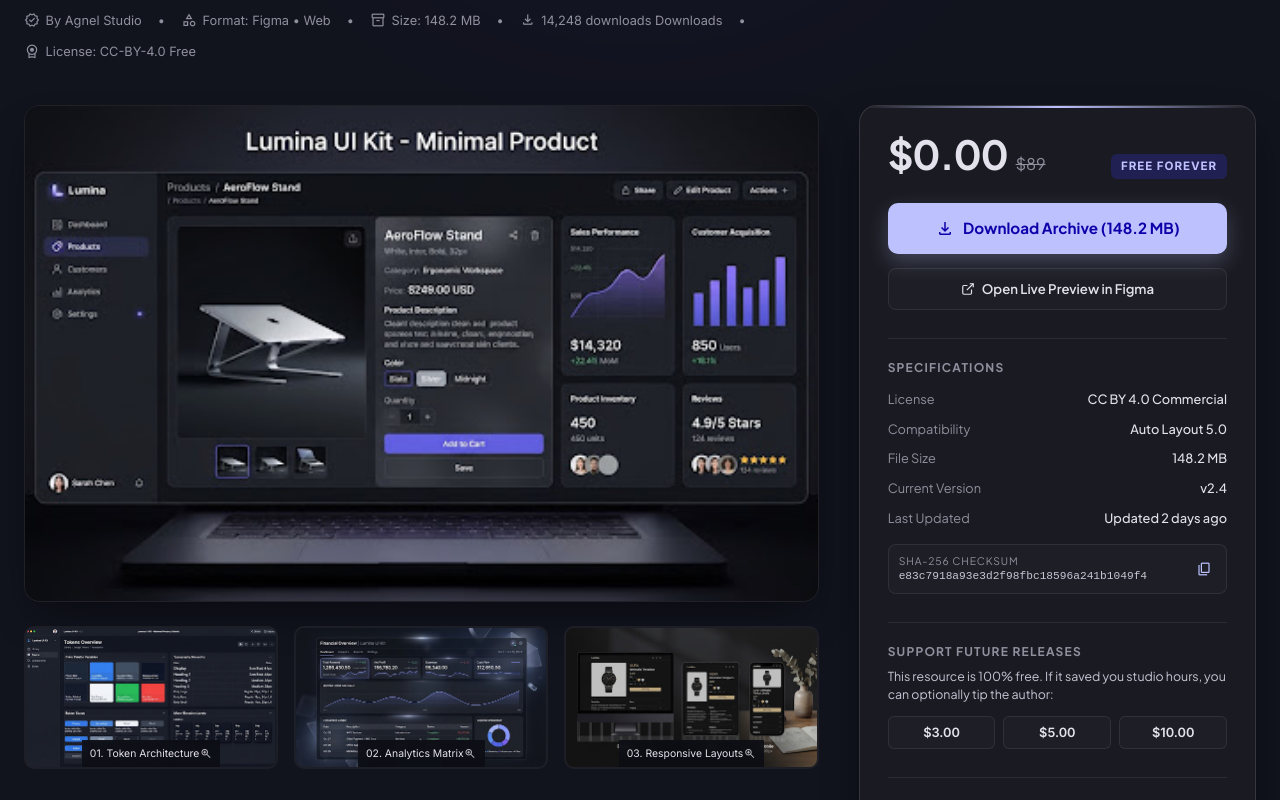
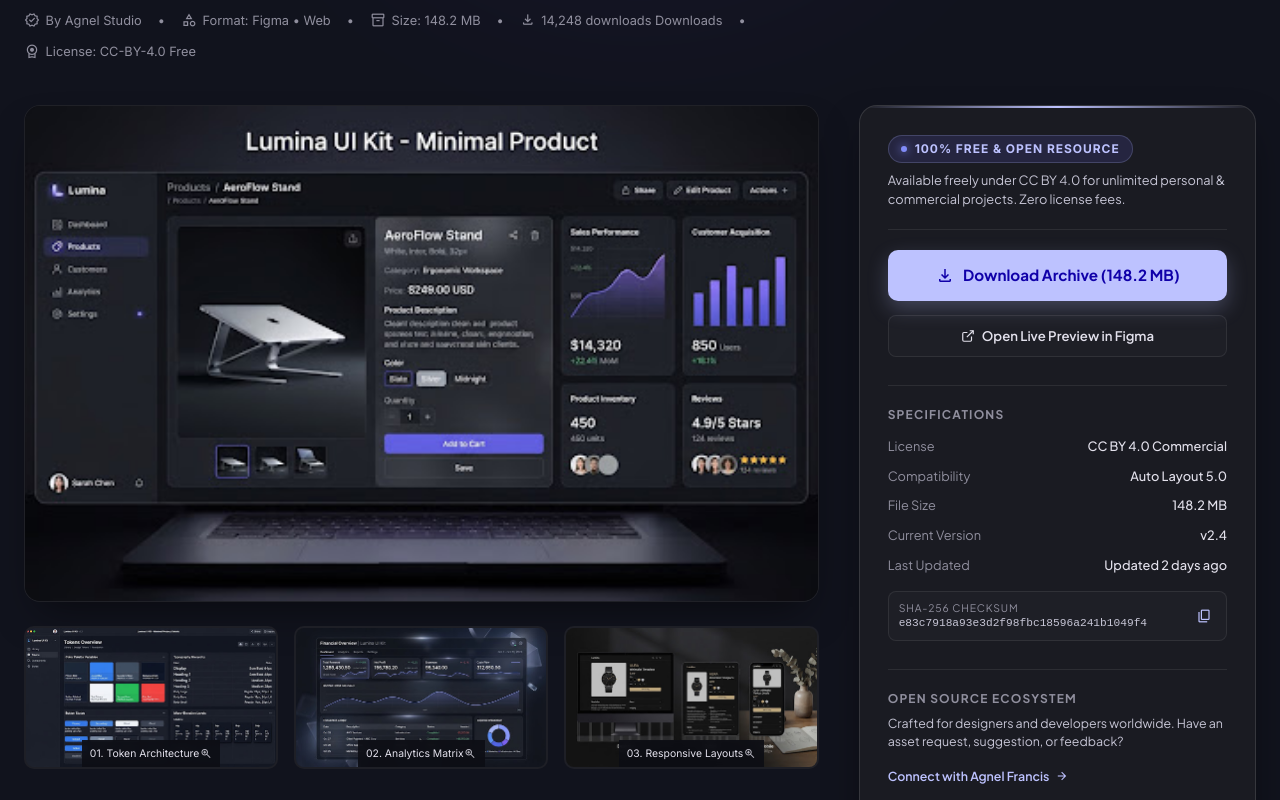
Before and after one commit to agnelfranciso/agnelfrancis, a Next.js app: page /resources/lumina-glass-ui-kit in a window 1280 px wide. Shown: the part 440-1240 px from the top of the page. Built offline with nearby package versions, Linux system fonts and the light colour scheme; a web font is replaced by a local one.

Commit message:
fix(resources): remove all pricing displays and tip chips, emphasizing 100% free open-source resource access

```diff
--- a/src/app/resources/ResourcesClient.tsx
+++ b/src/app/resources/ResourcesClient.tsx
@@ -306,7 +306,7 @@ export default function ResourcesClient() {
                           {item.format}
                         </span>
                         <span className="lumina-card-badge-right" style={{ position: "static" }}>
-                          {item.price}
+                          FREE
                         </span>
                       </div>
                       <div className="lumina-type-specimen">
@@ -332,7 +332,7 @@ export default function ResourcesClient() {
                         />
                       )}
                       <span className="lumina-card-badge-left">{item.format}</span>
-                      <span className="lumina-card-badge-right">{item.price}</span>
+                      <span className="lumina-card-badge-right">FREE</span>
                     </>
                   )}
                 </div>
--- a/src/app/resources/[id]/ProductDetailClient.tsx
+++ b/src/app/resources/[id]/ProductDetailClient.tsx
@@ -14,7 +14,6 @@ export default function ProductDetailClient({ resource }: ProductDetailClientPro
     resource.previewMain || resource.image || "/resources/images/lumina-detail-main.png"
   );
   const [activeTab, setActiveTab] = useState<"overview" | "included" | "license">("overview");
-  const [selectedTip, setSelectedTip] = useState<number | null>(null);
 
   // In-place download state
   const [downloadStatus, setDownloadStatus] = useState<"idle" | "downloading" | "completed">("idle");
@@ -264,7 +263,7 @@ export default function ProductDetailClient({ resource }: ProductDetailClientPro
                           {resource.format}
                         </span>
                         <span className="lumina-card-badge-right" style={{ position: "static" }}>
-                          {resource.price}
+                          FREE
                         </span>
                       </div>
                       <div className="lumina-type-specimen" style={{ fontSize: "3.5rem" }}>
@@ -545,15 +544,15 @@ export default function ProductDetailClient({ resource }: ProductDetailClientPro
                 <div className="lumina-purchase-card">
                   <div className="lumina-accent-top-line" />
 
-                  {/* Price Row */}
-                  <div className="lumina-price-row">
-                    <div>
-                      <span className="lumina-price-tag">{resource.price}</span>
-                      {resource.originalPrice && (
-                        <span className="lumina-price-original">{resource.originalPrice}</span>
-                      )}
+                  {/* Asset License / Free Status Header */}
+                  <div className="lumina-asset-status-card">
+                    <div className="lumina-status-indicator-badge">
+                      <span className="lumina-badge-pulse" />
+                      <span>100% Free &amp; Open Resource</span>
                     </div>
-                    <span className="lumina-free-forever-pill">FREE FOREVER</span>
+                    <p className="lumina-asset-status-desc">
+                      Available freely under CC BY 4.0 for unlimited personal &amp; commercial projects. Zero license fees.
+                    </p>
                   </div>
 
                   {/* THE IN-PLACE DOWNLOAD ACTION BUTTON */}
@@ -744,47 +743,29 @@ export default function ProductDetailClient({ resource }: ProductDetailClientPro
                     </div>
                   </div>
 
-                  {/* Optional Tip / Patron Chips */}
+                  {/* Open Source / Community Note */}
                   <div style={{ marginTop: "1.75rem", borderTop: "1px solid var(--res-border-subtle)", paddingTop: "1.25rem" }}>
                     <div style={{ fontSize: "0.75rem", fontWeight: 700, color: "var(--res-outline)", textTransform: "uppercase", letterSpacing: "0.1em", marginBottom: "0.35rem" }}>
-                      Support Future Releases
+                      Open Source Ecosystem
                     </div>
                     <p style={{ fontSize: "0.775rem", color: "var(--res-on-surface-variant)", margin: "0 0 0.75rem 0", lineHeight: 1.5 }}>
-                      This resource is 100% free. If it saved you studio hours, you can optionally tip the author:
+                      Crafted for designers and developers worldwide. Have an asset request, suggestion, or feedback?
                     </p>
-
-                    <div style={{ display: "grid", gridTemplateColumns: "repeat(3, 1fr)", gap: "0.5rem" }}>
-                      {[3, 5, 10].map((amount) => (
-                        <button
-                          key={amount}
-                          type="button"
-                          className="tip-chip"
-                          onClick={() => setSelectedTip(selectedTip === amount ? null : amount)}
-                          style={{
-                            padding: "6px 0",
-                            borderRadius: "8px",
-                            border: selectedTip === amount ? "1px solid var(--res-primary)" : "1px solid var(--res-border-subtle)",
-                            backgroundColor: selectedTip === amount ? "rgba(99, 102, 241, 0.2)" : "var(--res-surface-container)",
-                            color: selectedTip === amount ? "var(--res-primary)" : "var(--res-on-surface)",
-                            fontSize: "0.8rem",
-                            fontWeight: 700,
-                            cursor: "pointer",
-                            transition: "all 0.2s ease",
-                          }}
-                        >
-                          ${amount}.00
-                        </button>
-                      ))}
-                    </div>
-
-                    {selectedTip && (
-                      <div style={{ marginTop: "0.75rem", fontSize: "0.75rem", color: "var(--res-secondary)" }}>
-                        Thank you for considering a ${selectedTip} contribution! Direct UPI / Card link:{" "}
-                        <Link href="/contact" style={{ color: "var(--res-primary)", textDecoration: "underline" }}>
-                          Connect via Studio
-                        </Link>
-                      </div>
-                    )}
+                    <Link
+                      href="/contact"
+                      style={{
+                        display: "inline-flex",
+                        alignItems: "center",
+                        gap: "0.35rem",
+                        fontSize: "0.775rem",
+                        color: "var(--res-primary)",
+                        textDecoration: "none",
+                        fontWeight: 600,
+                      }}
+                    >
+                      <span>Connect with Agnel Francis</span>
+                      <span className="material-symbols-outlined" style={{ fontSize: 14 }}>arrow_forward</span>
+                    </Link>
                   </div>
 
                   {/* CLI Quick Integration */}
@@ -908,7 +889,7 @@ export default function ProductDetailClient({ resource }: ProductDetailClientPro
                         <img src={comp.image} alt={comp.title} className="lumina-card-img" />
                       )}
                       <span className="lumina-card-badge-left">{comp.format}</span>
-                      <span className="lumina-card-badge-right">{comp.price}</span>
+                      <span className="lumina-card-badge-right">FREE</span>
                     </div>
                     <div className="lumina-card-content">
                       <div>
--- a/src/app/resources/resources.css
+++ b/src/app/resources/resources.css
@@ -1053,37 +1053,33 @@
   background: linear-gradient(90deg, transparent, var(--res-primary), transparent);
 }
 
-.lumina-price-row {
-  display: flex;
-  align-items: baseline;
-  justify-content: space-between;
-  margin-bottom: 1.5rem;
+.lumina-asset-status-card {
+  padding-bottom: 1.25rem;
+  margin-bottom: 1.25rem;
+  border-bottom: 1px solid var(--res-border-subtle);
 }
 
-.lumina-price-tag {
-  font-size: 2.5rem;
+.lumina-status-indicator-badge {
+  display: inline-flex;
+  align-items: center;
+  gap: 0.5rem;
+  padding: 4px 12px;
+  border-radius: 9999px;
+  background-color: rgba(99, 102, 241, 0.15);
+  color: var(--res-primary);
+  font-size: 0.75rem;
   font-weight: 700;
-  color: var(--res-on-surface);
-  line-height: 1;
-  letter-spacing: -0.03em;
+  letter-spacing: 0.08em;
+  text-transform: uppercase;
+  font-family: 'Inter', system-ui, sans-serif;
+  border: 1px solid rgba(189, 194, 255, 0.2);
 }
 
-.lumina-price-original {
-  font-size: 1rem;
-  color: var(--res-outline);
-  text-decoration: line-through;
-  margin-left: 0.5rem;
-}
-
-.lumina-free-forever-pill {
-  padding: 4px 10px;
-  border-radius: 6px;
-  background-color: rgba(49, 49, 192, 0.3);
-  color: var(--res-secondary);
-  font-size: 0.725rem;
-  font-weight: 700;
-  letter-spacing: 0.08em;
-  font-family: 'Inter', system-ui, sans-serif;
+.lumina-asset-status-desc {
+  font-size: 0.8rem;
+  color: var(--res-on-surface-variant);
+  line-height: 1.5;
+  margin: 0.5rem 0 0 0;
 }
 
 /* In-Place Download Button with live progress */
--- a/src/data/resources.ts
+++ b/src/data/resources.ts
@@ -24,7 +24,7 @@ export interface Resource {
   categoryLabel: string;
   description: string;
   longDescription?: string;
-  price: string;
+  price?: string;
   originalPrice?: string;
   author: string;
   format: string;
@@ -70,8 +70,6 @@ export const resourcesData: Resource[] = [
     categoryLabel: "UI Kits",
     description: "Complete multi-layout dark aesthetic dashboard kit with pristine token hierarchy, responsive components, and modular charts.",
     longDescription: "Comprehensive, production-ready SaaS dashboard components, tokens, and multi-device templates. Designed with mathematical precision for dark architectural software and cognitive clarity.",
-    price: "$0.00",
-    originalPrice: "$89",
     author: "Agnel Studio",
     format: "Figma • Web",
     fileSize: "148.2 MB",
@@ -133,8 +131,6 @@ export const resourcesData: Resource[] = [
     categoryLabel: "3D Assets",
     description: "Monochrome, frosted glass and metallic procedural 3D icons optimized for contemporary web interfaces.",
     longDescription: "A curated spatial suite of 48 procedurally crafted 3D objects. Rendered in matte frosted glass, brushed titanium, and deep obsidian with pre-configured directional lighting rigs.",
-    price: "$0.00",
-    originalPrice: "$45",
     author: "Forma Lab",
     format: "Blender • PNG",
     fileSize: "42.5 MB",
@@ -192,8 +188,6 @@ export const resourcesData: Resource[] = [
     categoryLabel: "Mockups",
     description: "Meticulously modeled titanium device mockup with isolated shadows, realistic reflections, and customizable dynamic island states.",
     longDescription: "Architectural apparatus staging for iOS and mobile software showcases. Photorealistic natural reflections, separate specular maps, and isolated drop shadows calibrated for neutral dark canvases.",
-    price: "$0.00",
-    originalPrice: "$59",
     author: "Studio K",
     format: "PSD • Figma",
     fileSize: "96.4 MB",
@@ -251,8 +245,6 @@ export const resourcesData: Resource[] = [
     categoryLabel: "UI Kits",
     description: "Enterprise-grade flow sequences for financial telemetry, multi-tenant billing, and system audit logs.",
     longDescription: "End-to-end user journeys for high-volume enterprise software. Includes complex data table interactions, real-time audit event streams, role-based access control flows, and billing invoices.",
-    price: "$0.00",
-    originalPrice: "$99",
     author: "Agnel Studio",
     format: "32 Flows • Figma",
     fileSize: "64.8 MB",
@@ -310,8 +302,6 @@ export const resourcesData: Resource[] = [
     categoryLabel: "3D Assets",
     description: "Noise-free calm vector meshes and 4K raster maps engineered for deep-toned hero backgrounds and ambient lighting.",
     longDescription: "Silky, seamless abstract gradients and fluid color fields formulated for midnight interfaces. Zero color banding, engineered with 16-bit color depth and mathematical spline curvature.",
-    price: "$0.00",
-    originalPrice: "$39",
     author: "Elena Rostova",
     format: "Vector • 4K",
     fileSize: "38.1 MB",
@@ -368,8 +358,6 @@ export const resourcesData: Resource[] = [
     categoryLabel: "Fonts",
     description: "High-contrast editorial serif typeface crafted for architectural journals, mastheads, and modern luxury commerce.",
     longDescription: "An intellectual, razor-sharp serif family that pairs classic Renaissance proportions with crisp modern digital geometry. Designed for titles, editorial mastheads, and high-impact hero treatments.",
-    price: "$0.00",
-    originalPrice: "$65",
     author: "Agnel Foundry",
     format: "OTF • WOFF2",
     fileSize: "12.3 MB",
```
